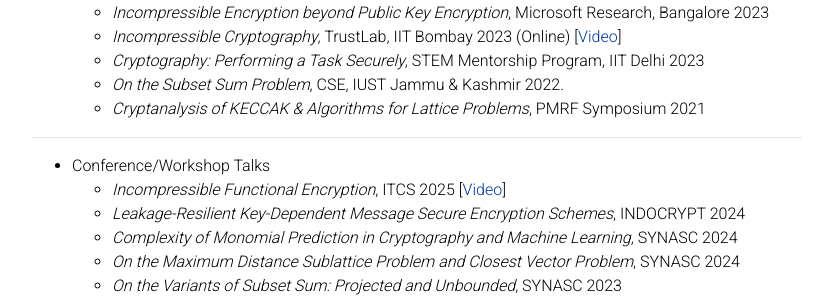
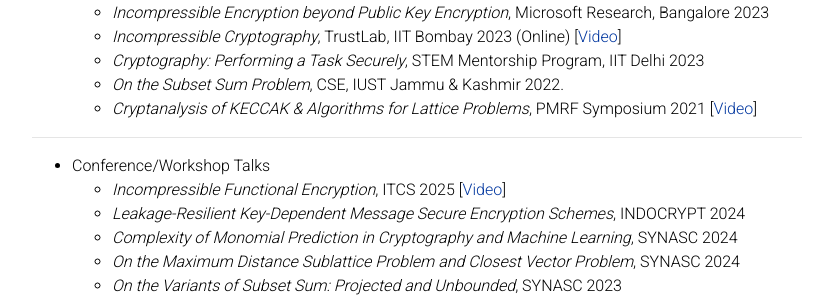
Before and after one commit to Mahe94/mahe94.github.io, a Jekyll site: the page built from _pages/talks.md, in a window 1280 px wide and 1047 px high. Shown: the part 304-601 px from the top of the window, without its empty margins (223-1056 px from the left). Built offline with Jekyll 4.4.1, drawn with Linux system fonts in a browser that asks for light colours; comment, search, counter and statistics services are not loaded; a style sheet for code colours, icons or effects is not loaded.

Commit message:
Update talks.md

```diff
--- a/_pages/talks.md
+++ b/_pages/talks.md
@@ -17,7 +17,7 @@ nav_order: 4
     * _Incompressible Cryptography_, TrustLab, IIT Bombay 2023 (Online) [<a href='https://youtu.be/k2pbL3cd9f8?list=PLeHhvTGj_0A-1pM3KQEn5MwyvPG0lmb9d'>Video</a>]
     * _Cryptography: Performing a Task Securely_, STEM Mentorship Program, IIT Delhi 2023
     * _On the Subset Sum Problem_, CSE, IUST Jammu & Kashmir 2022.
-    * _Cryptanalysis of KECCAK & Algorithms for Lattice Problems_, PMRF Symposium 2021
+    * _Cryptanalysis of KECCAK & Algorithms for Lattice Problems_, PMRF Symposium 2021 [<a href="https://youtu.be/5l_gCF5caNg">Video</a>]
 
 
 ---
```
